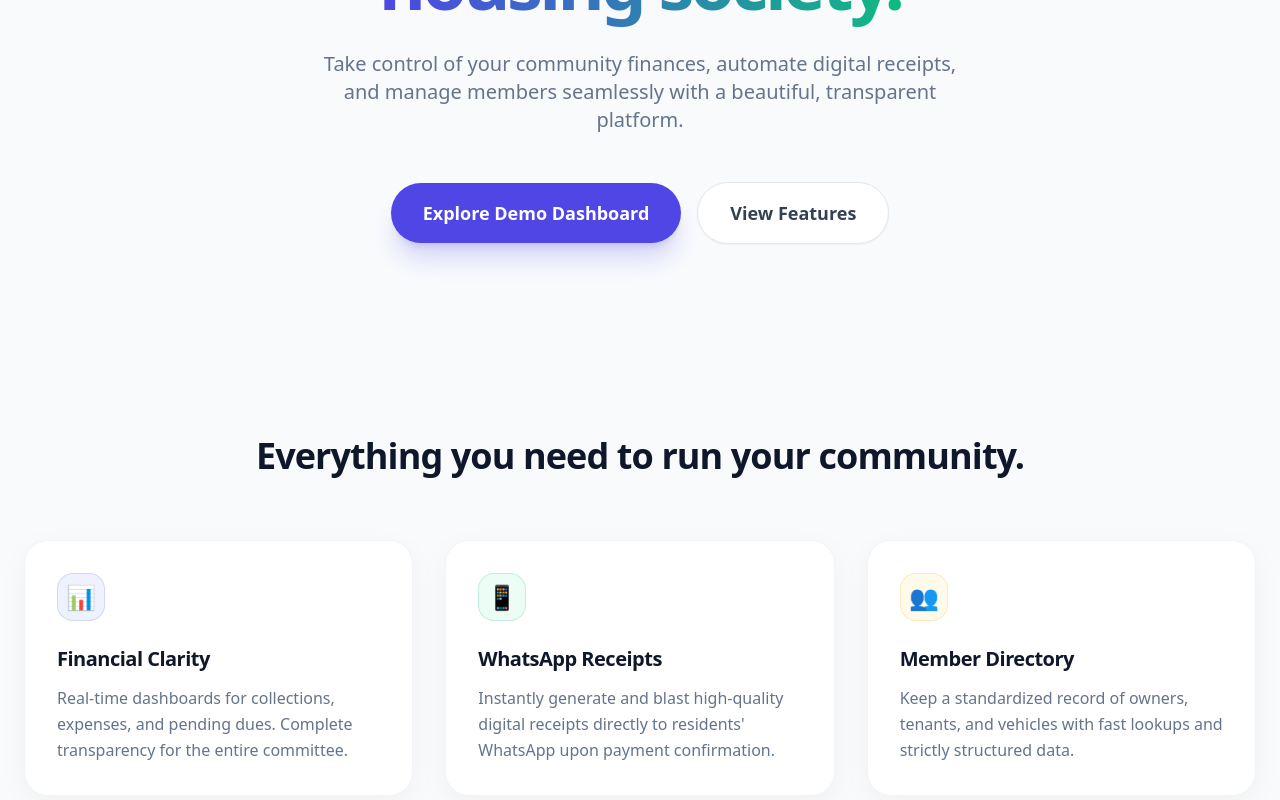
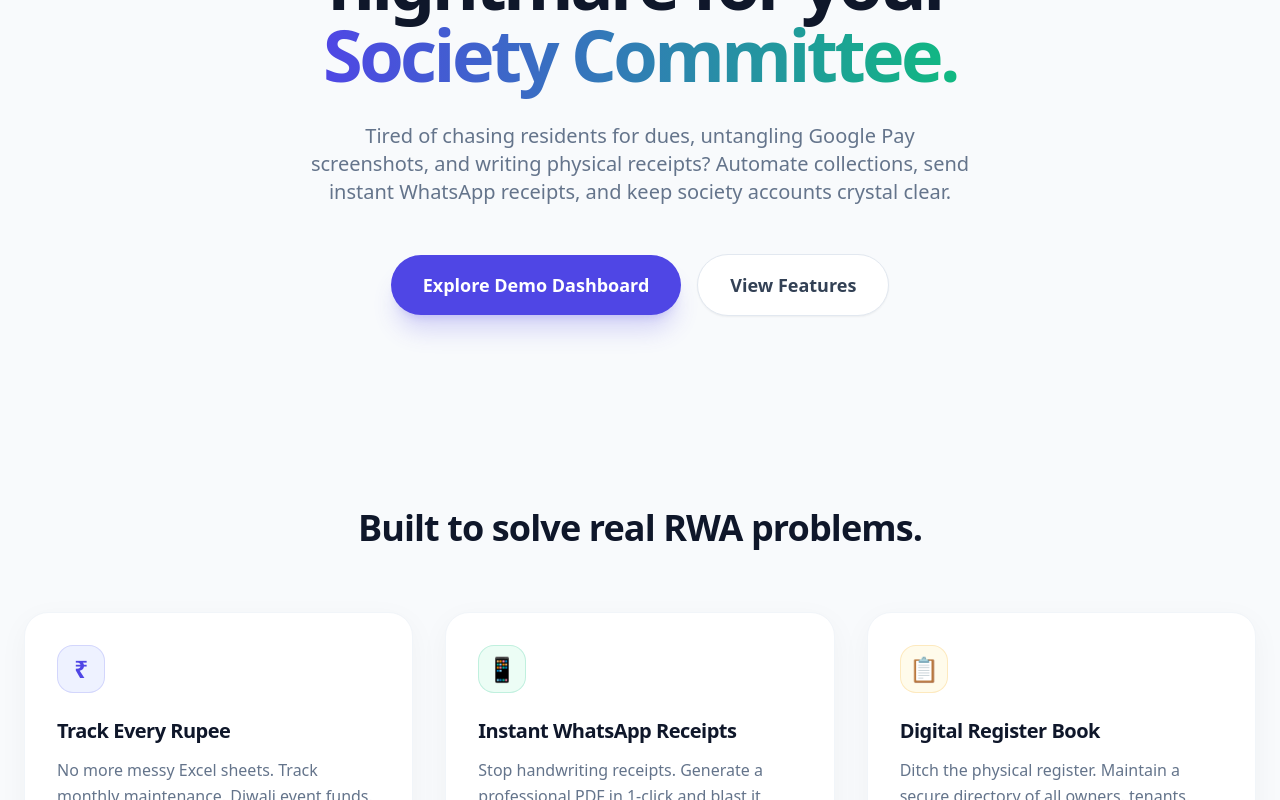
Before and after one commit to rutunjp/society-app, a Next.js app: page / in a window 1280 px wide. Shown: the part 380-1180 px from the top of the page. Built offline with nearby package versions, Linux system fonts and the light colour scheme.

Commit message:
feat: update landing page copy and feature descriptions to emphasize RWA pain points

```diff
--- a/app/page.tsx
+++ b/app/page.tsx
@@ -32,11 +32,11 @@ export default function LandingPage() {
             Now live for all communities
           </div>
           <h1 className="text-5xl md:text-7xl font-extrabold tracking-tighter text-slate-900 mb-8 leading-tight">
-            The modern OS for your <br/>
-            <span className="text-transparent bg-clip-text bg-gradient-to-r from-indigo-600 to-emerald-500">housing society.</span>
+            End the maintenance nightmare for your <br/>
+            <span className="text-transparent bg-clip-text bg-gradient-to-r from-indigo-600 to-emerald-500">Society Committee.</span>
           </h1>
           <p className="text-lg md:text-xl text-slate-500 font-medium mb-12 max-w-2xl mx-auto leading-relaxed">
-            Take control of your community finances, automate digital receipts, and manage members seamlessly with a beautiful, transparent platform.
+            Tired of chasing residents for dues, untangling Google Pay screenshots, and writing physical receipts? Automate collections, send instant WhatsApp receipts, and keep society accounts crystal clear.
           </p>
           <div className="flex flex-col sm:flex-row gap-4 justify-center items-center">
             <Link href="/dashboard" className="w-full sm:w-auto bg-indigo-600 hover:bg-indigo-500 text-white text-lg font-bold py-4 px-8 rounded-full shadow-xl shadow-indigo-600/20 transition-transform hover:-translate-y-1">
@@ -49,22 +49,22 @@ export default function LandingPage() {
         </section>
 
         <section id="features" className="mt-32 md:mt-48 max-w-7xl mx-auto px-6">
-          <h2 className="text-3xl md:text-4xl font-extrabold text-center mb-16 tracking-tight text-slate-900">Everything you need to run your community.</h2>
+          <h2 className="text-3xl md:text-4xl font-extrabold text-center mb-16 tracking-tight text-slate-900">Built to solve real RWA problems.</h2>
           <div className="grid md:grid-cols-3 gap-8">
             <div className="bg-white p-8 rounded-3xl border border-slate-100 shadow-[0_8px_30px_rgb(0,0,0,0.04)] transition-transform hover:-translate-y-1 hover:shadow-[0_8px_30px_rgb(0,0,0,0.08)]">
-              <div className="w-12 h-12 bg-indigo-50 text-indigo-600 rounded-2xl flex items-center justify-center mb-6 text-2xl ring-1 ring-inset ring-indigo-500/20">📊</div>
-              <h3 className="text-xl font-bold mb-3 text-slate-900 tracking-tight">Financial Clarity</h3>
-              <p className="text-slate-500 font-medium leading-relaxed">Real-time dashboards for collections, expenses, and pending dues. Complete transparency for the entire committee.</p>
+              <div className="w-12 h-12 bg-indigo-50 text-indigo-600 rounded-2xl flex items-center justify-center mb-6 text-2xl ring-1 ring-inset ring-indigo-500/20 font-bold">₹</div>
+              <h3 className="text-xl font-bold mb-3 text-slate-900 tracking-tight">Track Every Rupee</h3>
+              <p className="text-slate-500 font-medium leading-relaxed">No more messy Excel sheets. Track monthly maintenance, Diwali event funds, and daily expenses with a transparent ledger.</p>
             </div>
             <div className="bg-white p-8 rounded-3xl border border-slate-100 shadow-[0_8px_30px_rgb(0,0,0,0.04)] transition-transform hover:-translate-y-1 hover:shadow-[0_8px_30px_rgb(0,0,0,0.08)]">
               <div className="w-12 h-12 bg-emerald-50 text-emerald-600 rounded-2xl flex items-center justify-center mb-6 text-2xl ring-1 ring-inset ring-emerald-500/20">📱</div>
-              <h3 className="text-xl font-bold mb-3 text-slate-900 tracking-tight">WhatsApp Receipts</h3>
-              <p className="text-slate-500 font-medium leading-relaxed">Instantly generate and blast high-quality digital receipts directly to residents' WhatsApp upon payment confirmation.</p>
+              <h3 className="text-xl font-bold mb-3 text-slate-900 tracking-tight">Instant WhatsApp Receipts</h3>
+              <p className="text-slate-500 font-medium leading-relaxed">Stop handwriting receipts. Generate a professional PDF in 1-click and blast it directly to the resident's WhatsApp.</p>
             </div>
             <div className="bg-white p-8 rounded-3xl border border-slate-100 shadow-[0_8px_30px_rgb(0,0,0,0.04)] transition-transform hover:-translate-y-1 hover:shadow-[0_8px_30px_rgb(0,0,0,0.08)]">
-              <div className="w-12 h-12 bg-amber-50 text-amber-600 rounded-2xl flex items-center justify-center mb-6 text-2xl ring-1 ring-inset ring-amber-500/20">👥</div>
-              <h3 className="text-xl font-bold mb-3 text-slate-900 tracking-tight">Member Directory</h3>
-              <p className="text-slate-500 font-medium leading-relaxed">Keep a standardized record of owners, tenants, and vehicles with fast lookups and strictly structured data.</p>
+              <div className="w-12 h-12 bg-amber-50 text-amber-600 rounded-2xl flex items-center justify-center mb-6 text-2xl ring-1 ring-inset ring-amber-500/20">📋</div>
+              <h3 className="text-xl font-bold mb-3 text-slate-900 tracking-tight">Digital Register Book</h3>
+              <p className="text-slate-500 font-medium leading-relaxed">Ditch the physical register. Maintain a secure directory of all owners, tenants, and flat details in one place.</p>
             </div>
           </div>
         </section>
```
